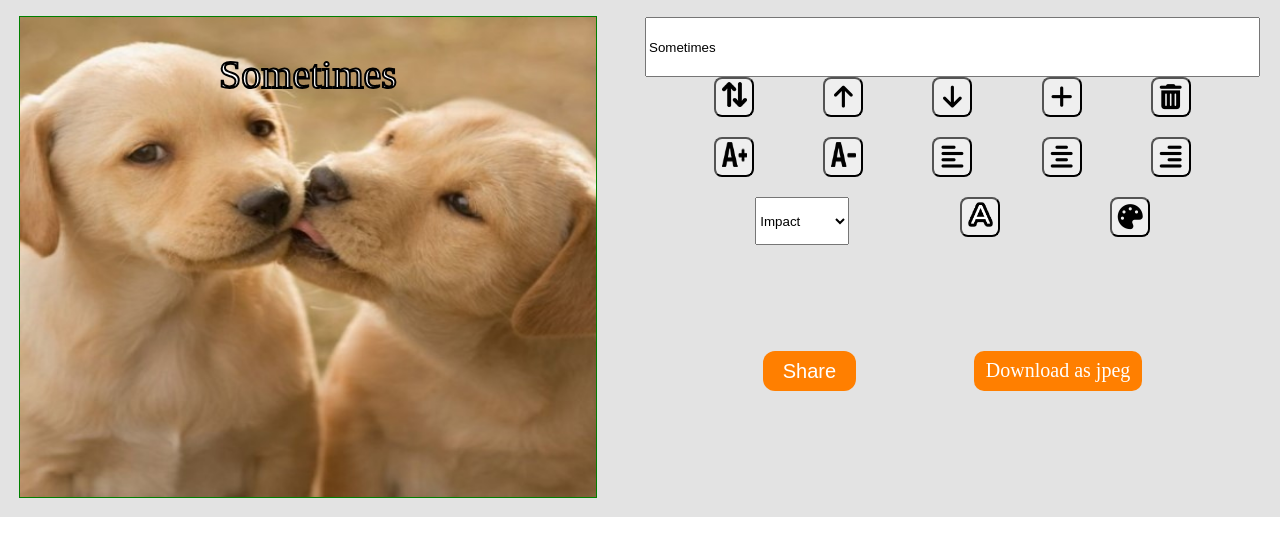
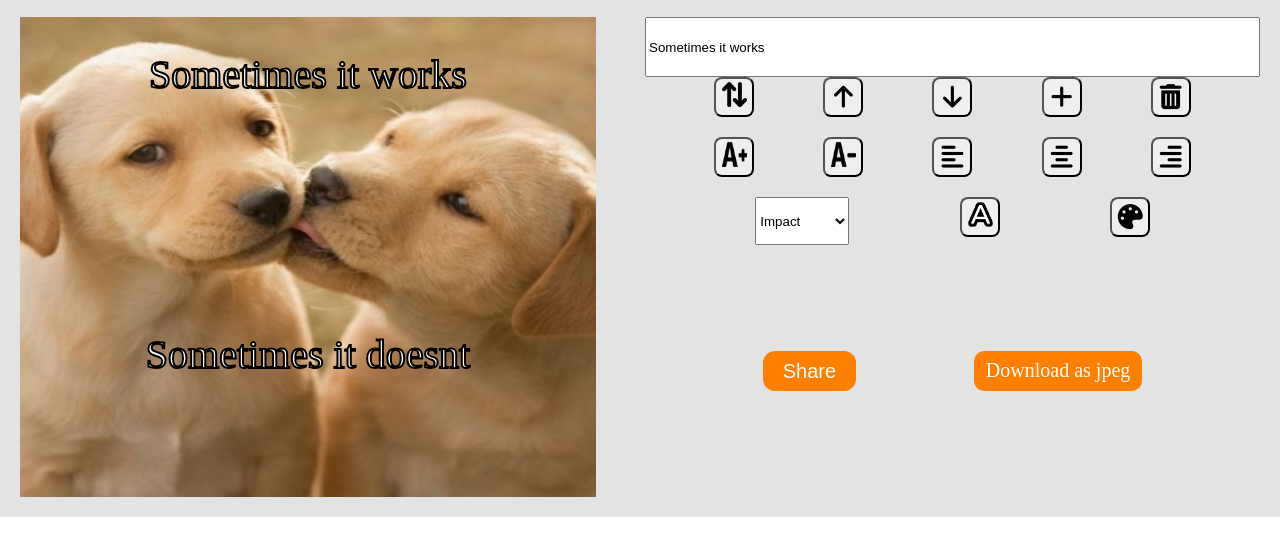
Before and after one commit to eladmillar/git-sprint-memegen, a plain HTML site: page index.html in a window 1280 px wide. Shown: the part 83-638 px from the top of the page. Drawn offline with Linux system fonts and the light colour scheme.

Commit message:
commit 5 - working text

```diff
--- a/index.html
+++ b/index.html
@@ -29,7 +29,7 @@
         <section class="meme-editor">
 
             <div class="canvas-container" hidden>
-                <canvas width="400" height="400" style="outline: 1px solid green"></canvas>
+                <canvas width="400" height="400"></canvas>
             </div>
 
             <div class="meme-inputs" hidden>
--- a/js/meme-controller.js
+++ b/js/meme-controller.js
@@ -19,14 +19,20 @@ function onMemeInit() {
 
 function renderMeme() {
     const { selectedImgId, selectedLineIdx, lines } = getMeme()
-    const currLine = lines[selectedLineIdx]
-    document.querySelector('[name=line-text]').value = currLine.txt
+    const selectedLine = lines[selectedLineIdx]
+    document.querySelector('[name=line-text]').value = selectedLine.txt
     drawImg(selectedImgId)
 
     if (!lines.length) return
-
-    setTimeout(drawText, 20, currLine.txt, currLine.size,
-        currLine.align, currLine.font, currLine.color, currLine.outlineColor, gElCanvas.width / 2, currLine.y)
+    // drawText(currLine.txt, currLine.size, currLine.align, currLine.font, currLine.color, currLine.outlineColor, gElCanvas.width / 2, currLine.y)
+    lines.forEach(line => {
+        setTimeout(drawText, 40, line.txt, line.size,
+            line.align, line.font, line.color,
+            line.outlineColor, gElCanvas.width / 2, line.y)
+    });
+    // setTimeout(drawText, 40, selectedLine.txt, selectedLine.size,
+    //     selectedLine.align, selectedLine.font, selectedLine.color,
+    //     selectedLine.outlineColor, gElCanvas.width / 2, selectedLine.y)
 }
 
 function drawImg(imgNum) {
@@ -66,6 +72,7 @@ function drawText(text, size, alignment, font, color, outlineColor, x, y) {
 
     gCtx.fillText(text, x, y) // Draws (fills) a given text at the given (x, y) position.
     gCtx.strokeText(text, x, y) // Draws (strokes) a given text at the given (x, y) position.
+    console.log('gCtx', gCtx)
 }
 
 function addListeners() {
@@ -91,6 +98,7 @@ function addListeners() {
 
 function onChangeLine() {
     changeLine()
+    renderMeme()
 }
 
 function onRaiseLine() {
@@ -109,7 +117,7 @@ function onAddLine() {
 }
 
 function onDeleteLine() {
-    const line = deleteLine()
+    deleteLine()
     renderMeme()
 }
 
--- a/js/services/meme-service.js
+++ b/js/services/meme-service.js
@@ -5,13 +5,22 @@ var gMeme = {
     selectedLineIdx: 0,
     lines: [
         {
-            txt: 'Sometimes',
+            txt: 'Sometimes it works',
             size: 40,
             align: 'center',
             color: 'white',
             outlineColor: 'black',
             font: 'impact',
             y: 60
+        },
+        {
+            txt: 'Sometimes it doesnt',
+            size: 40,
+            align: 'center',
+            color: 'white',
+            outlineColor: 'black',
+            font: 'impact',
+            y: 340
         }
     ]
 }
@@ -54,8 +63,10 @@ function addLine() {
         txt: '',
         size: 40,
         align: 'center',
-        color: 'red',
-        font: 'impact'
+        color: 'white',
+        outlineColor: 'black',
+        font: 'impact',
+        y: 200
     }
     gMeme.lines.push(newLine)
     gMeme.selectedLineIdx = gMeme.lines.length - 1
```
